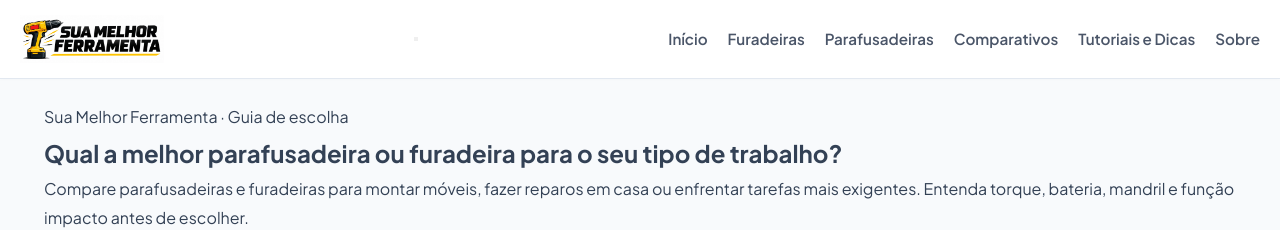
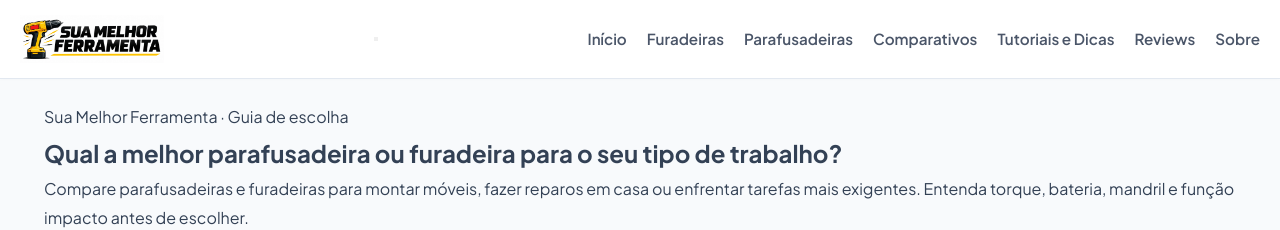
Before and after one commit to membroequipe/SiteReview, a Jekyll site: the page built from index.html, in a window 1280 px wide. Shown: the top 230 px of the page. Built offline with Jekyll 4.4.1, drawn with Linux system fonts in a browser that asks for light colours.

Commit message:
Update default.html

```diff
--- a/_layouts/default.html
+++ b/_layouts/default.html
@@ -49,7 +49,10 @@
             <!-- 5. Tutoriais e Dicas -->
             <li><a href="{{ '/guias/' | relative_url }}">Tutoriais e Dicas</a></li>
 
-            <!-- 6. Sobre -->
+            <!-- 6. Reviews -->
+            <li><a href="{{ '/reviews/' | relative_url }}">Reviews</a></li>
+
+            <!-- 7. Sobre -->
             <li><a href="{{ '/sobre/' | relative_url }}">Sobre</a></li>
           </ul>
         </nav>
```
